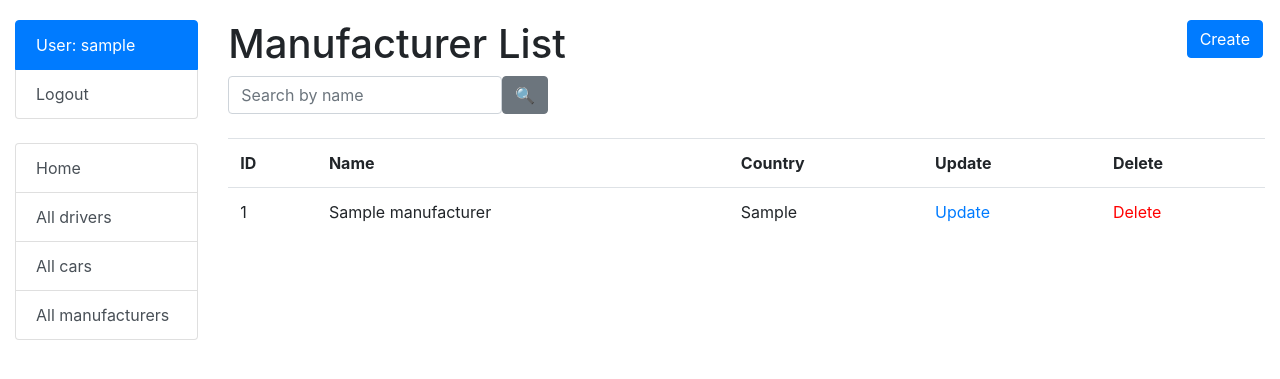
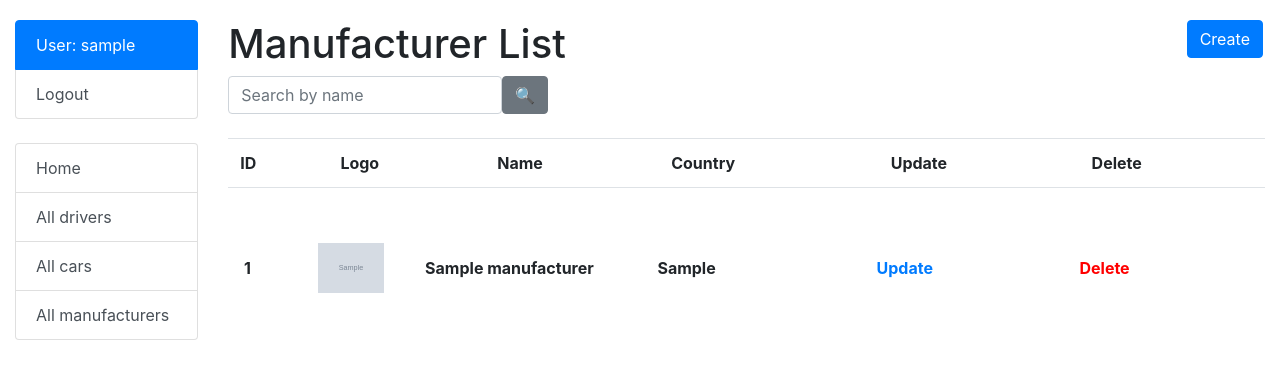
Before and after one commit to denlubn/taxi-service, a Django app: page /manufacturers/ in a window 1280 px wide. Shown: the top 379 px of the page. Run offline with Django 4.2, Linux system fonts and the light colour scheme; a user stored in the database is signed in; tables that the repository leaves empty hold one stand-in row (values such as "Sample post"); grey boxes marked "Sample" are stand-in pictures; some libraries are stand-ins or nearby versions.

Commit message:
Add images

```diff
--- a/requirements.txt
+++ b/requirements.txt
@@ -1,10 +1,12 @@
 asgiref==3.5.2
+boto3==1.24.58
 black==22.8.0
 click==8.1.3
 colorama==0.4.5
 dj-database-url==1.0.0
 Django==4.1.1
 django-crispy-forms==1.14.0
+django-storages==1.13.1
 gunicorn==20.1.0
 mypy-extensions==0.4.3
 pathspec==0.10.1
--- a/static/css/styles.css
+++ b/static/css/styles.css
@@ -6,3 +6,40 @@ body {
     float: right;
     margin: 0 2px 0 2px;
 }
+
+.car_image {
+    height: 320px;
+    width: 400px;
+    object-fit: contain;
+}
+
+.title-car-page {
+    padding: 112px 0;
+}
+
+.logo {
+    height: 80px;
+    width: 80px;
+    object-fit: contain;
+}
+
+.td-manufacturer {
+    height: 10em;
+    position: relative;
+}
+
+.table-element {
+    font-weight: bold;
+    font-size: 16px;
+    padding: 7px;
+    margin: 0;
+    position: absolute;
+    margin-left: 7%;
+    top: 50%;
+    margin-right: -50%;
+    transform: translate(-50%, -50%);
+}
+
+.table-element:hover {
+    text-decoration: none;
+}
--- a/taxi/forms.py
+++ b/taxi/forms.py
@@ -3,7 +3,18 @@ from django.contrib.auth import get_user_model
 from django.contrib.auth.forms import UserCreationForm
 from django.core.exceptions import ValidationError
 
-from taxi.models import Car, Driver
+from taxi.models import Car, Driver, Manufacturer
+
+
+class ManufacturerForm(forms.ModelForm):
+    logo = forms.ImageField(
+        label="",
+        required=False
+    )
+
+    class Meta:
+        model = Manufacturer
+        fields = "__all__"
 
 
 class ManufacturerSearchForm(forms.Form):
@@ -19,6 +30,11 @@ class CarForm(forms.ModelForm):
     drivers = forms.ModelMultipleChoiceField(
         queryset=get_user_model().objects.all(),
         widget=forms.CheckboxSelectMultiple,
+    )
+
+    image = forms.ImageField(
+        label="Select image for car",
+        required=False,
     )
 
     class Meta:
--- a/taxi/models.py
+++ b/taxi/models.py
@@ -1,12 +1,25 @@
+import os
+import uuid
+
 from django.conf import settings
 from django.db import models
 from django.contrib.auth.models import AbstractUser
 from django.urls import reverse
+from django.utils.text import slugify
+
+
+def manufacturer_image_file_path(instance, filename):
+    _, extension = os.path.splitext(filename)
+
+    filename = f"{slugify(instance.name)}-{uuid.uuid4()}{extension}"
+
+    return os.path.join("manufacturers", filename)
 
 
 class Manufacturer(models.Model):
     name = models.CharField(max_length=255, unique=True)
     country = models.CharField(max_length=255)
+    logo = models.ImageField(upload_to=manufacturer_image_file_path, blank=True)
 
     class Meta:
         ordering = ["name"]
@@ -29,13 +42,25 @@ class Driver(AbstractUser):
         return reverse("taxi:driver-detail", kwargs={'pk': self.pk})
 
 
+def car_image_file_path(instance, filename):
+    _, extension = os.path.splitext(filename)
+
+    filename = f"{slugify(instance.model)}-{uuid.uuid4()}{extension}"
+
+    return os.path.join("cars", filename)
+
+
 class Car(models.Model):
     model = models.CharField(max_length=255)
     manufacturer = models.ForeignKey(Manufacturer, on_delete=models.CASCADE)
     drivers = models.ManyToManyField(settings.AUTH_USER_MODEL, related_name="cars")
+    image = models.ImageField(upload_to=car_image_file_path, blank=True)
 
     class Meta:
         ordering = ["manufacturer__name", "model"]
 
     def __str__(self):
         return self.model
+
+    def get_absolute_url(self):
+        return reverse("taxi:car-detail", kwargs={'pk': self.pk})
--- a/taxi/views.py
+++ b/taxi/views.py
@@ -13,7 +13,8 @@ from .forms import (
     CarForm,
     CarSearchForm,
     ManufacturerSearchForm,
-    DriverSearchForm
+    DriverSearchForm,
+    ManufacturerForm,
 )
 
 
@@ -73,7 +74,7 @@ class ManufacturerCreateView(LoginRequiredMixin, generic.CreateView):
 
 class ManufacturerUpdateView(LoginRequiredMixin, generic.UpdateView):
     model = Manufacturer
-    fields = "__all__"
+    form_class = ManufacturerForm
     success_url = reverse_lazy("taxi:manufacturer-list")
 
 
@@ -120,7 +121,6 @@ class CarCreateView(LoginRequiredMixin, generic.CreateView):
 class CarUpdateView(LoginRequiredMixin, generic.UpdateView):
     model = Car
     form_class = CarForm
-    success_url = reverse_lazy("taxi:car-list")
 
 
 class CarDeleteView(LoginRequiredMixin, generic.DeleteView):
--- a/taxi_service/urls.py
+++ b/taxi_service/urls.py
@@ -22,4 +22,10 @@ urlpatterns = [
     path("admin/", admin.site.urls),
     path("", include("taxi.urls", namespace="taxi")),
     path("accounts/", include("django.contrib.auth.urls")),
-] + static(settings.STATIC_URL, document_root=settings.STATIC_ROOT)
+] + static(
+    settings.STATIC_URL,
+    document_root=settings.STATIC_ROOT
+) + static(
+    settings.MEDIA_URL,
+    document_root=settings.MEDIA_ROOT
+)
--- a/templates/base.html
+++ b/templates/base.html
@@ -10,7 +10,7 @@
           integrity="sha384-TX8t27EcRE3e/ihU7zmQxVncDAy5uIKz4rEkgIXeMed4M0jlfIDPvg6uqKI2xXr2"
           crossorigin="anonymous">
     {% load static %}
-    <link rel="stylesheet" href="{% static 'css/styles.css' %}">
+    <link rel="stylesheet" href="{% static 'css/styles.css' %}?{% now "1" %}">
     <link rel="icon" href="{% static 'images/icon.png' %}">
 </head>
 
--- a/templates/taxi/car_form.html
+++ b/templates/taxi/car_form.html
@@ -3,7 +3,7 @@
 
 {% block content %}
   <h1>{{ object|yesno:"Update,Create" }} car</h1>
-  <form action="" method="post" novalidate>
+  <form action="" method="post" enctype="multipart/form-data" novalidate>
     {% csrf_token %}
     {{ form|crispy }}
 
--- a/templates/taxi/manufacturer_form.html
+++ b/templates/taxi/manufacturer_form.html
@@ -3,7 +3,7 @@
 
 {% block content %}
   <h1>{{ object|yesno:"Update,Create" }} manufacturer</h1>
-  <form action="" method="post" novalidate>
+  <form action="" method="post" enctype="multipart/form-data" novalidate>
     {% csrf_token %}
     {{ form|crispy }}
 
--- a/templates/taxi/manufacturer_list.html
+++ b/templates/taxi/manufacturer_list.html
@@ -1,5 +1,6 @@
 {% extends "base.html" %}
 {% load crispy_forms_filters %}
+{% load static %}
 
 {% block content %}
   <h1>
@@ -20,6 +21,7 @@
     <table class="table">
       <tr>
         <th>ID</th>
+        <th>Logo</th>
         <th>Name</th>
         <th>Country</th>
         <th>Update</th>
@@ -28,22 +30,31 @@
 
       {% for manufacturer in manufacturer_list %}
         <tr>
-          <td>
-              {{ manufacturer.id }}
+            <td class="td-manufacturer">
+                <p class="table-element">{{ manufacturer.id }}</p>
             </td>
-          <td>
-              {{ manufacturer.name }}
+            <td class="td-manufacturer">
+                {% if manufacturer.logo %}
+                    <img class="table-element logo" src="{{ manufacturer.logo.url }}"
+                         alt="Manufacturer logo">
+                {% else %}
+                    <img class="table-element logo" src="{% static "images/empty_logo.png" %}"
+                         alt="Empty logo">
+                {% endif %}
             </td>
-          <td>
-              {{ manufacturer.country }}
+            <td class="td-manufacturer">
+                <p class="table-element">{{ manufacturer.name }}</p>
             </td>
-          <td>
-              <a href="{% url 'taxi:manufacturer-update' pk=manufacturer.id %}">
+            <td class="td-manufacturer">
+                <p class="table-element">{{ manufacturer.country }}</p>
+            </td>
+            <td class="td-manufacturer">
+                <a class="table-element" href="{% url 'taxi:manufacturer-update' pk=manufacturer.id %}">
                     Update
                 </a>
             </td>
-            <td>
-              <a style="color: red"
+            <td class="td-manufacturer">
+                <a class="table-element" style="color: red"
                    href="{% url 'taxi:manufacturer-delete' pk=manufacturer.id %}">
                     Delete
                 </a>
@@ -51,7 +62,6 @@
         </tr>
     {% endfor %}
     </table>
-
   {% else %}
       <p>There are no manufacturers in the service.</p>
   {% endif %}
```
Also changed, not shown: taxi/tests/test_forms.py (+5 -1 lines), taxi_service/settings.py (+27 -3 lines), templates/taxi/car_detail.html (+17 -1 lines), static/images/default_car_image.png (added), static/images/empty_logo.png (added), taxi/migrations/0003_manufacturer_logo.py (added), taxi/migrations/0004_car_image_alter_manufacturer_logo.py (added), taxi/migrations/0005_alter_car_image_alter_manufacturer_logo.py (added). Lines whose indentation alone changed are shown as unchanged.
